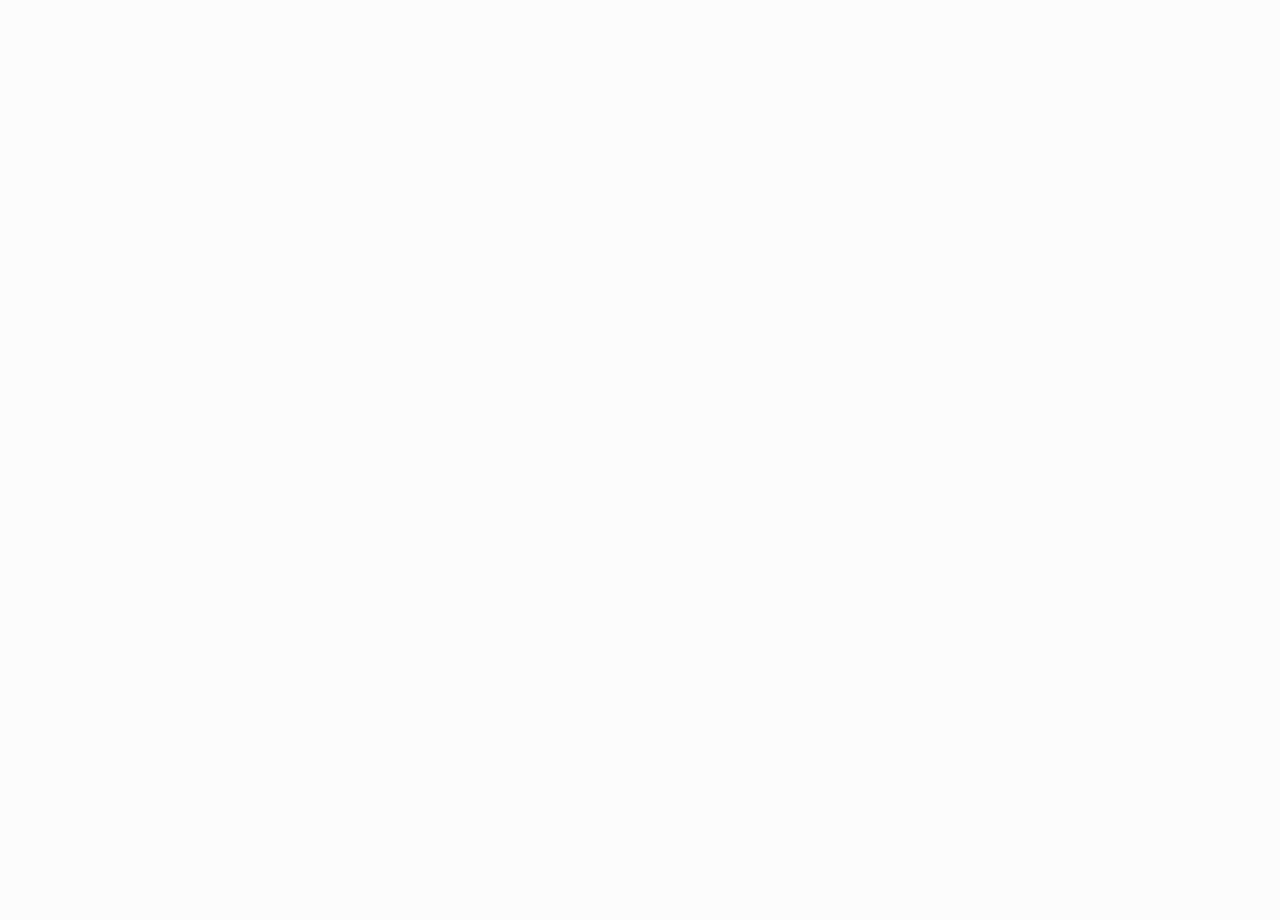
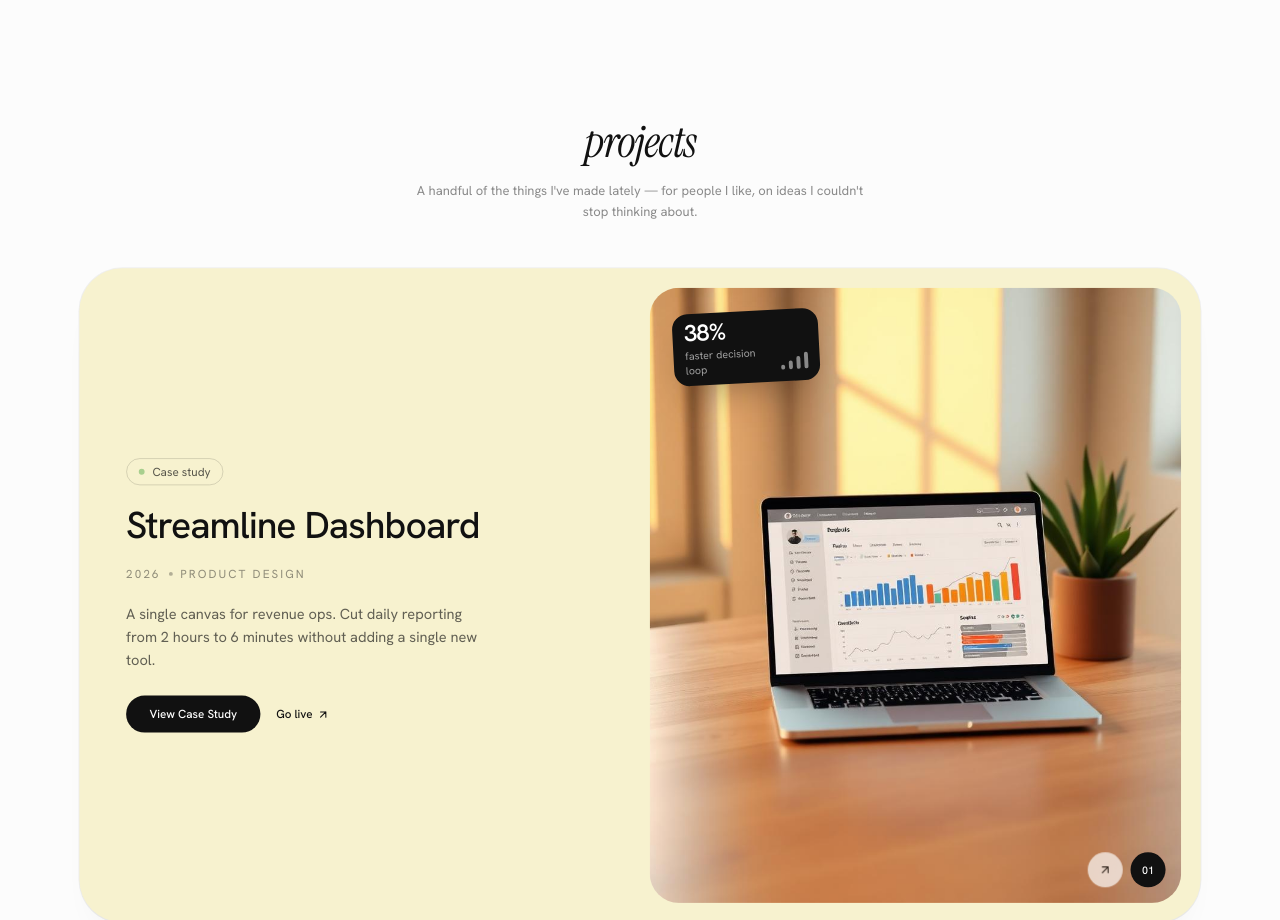
Before and after one commit to onceuponatechie/hello-my-world, a Next.js app: page / in a window 1280 px wide. Shown: the part 1880-2800 px from the top of the page. Before the commit the page ends 1904 px from the top, so only its background shows below. Built offline with nearby package versions, Linux system fonts and the light colour scheme.

Commit message:
feat: add responsive projects section with scroll stacking

```diff
--- a/src/app/globals.css
+++ b/src/app/globals.css
@@ -9,6 +9,8 @@
   --color-muted-ink: #8a8a8a;
   --color-sage-soft: #e3f0da;
   --color-stone: #f1f1f0;
+  --color-butter-soft: #f7f2cf;
+  --color-lavender-soft: #efe7f5;
 }
 
 @theme inline {
@@ -40,3 +42,17 @@
   outline: 2px solid var(--color-ink);
   outline-offset: 4px;
 }
+
+/* Keep every card readable on phones, short windows, and with reduced motion. */
+@media (min-width: 768px) and (min-height: 700px) and (prefers-reduced-motion: no-preference) {
+  .project-stack-card {
+    position: sticky;
+    top: 4rem;
+  }
+
+  .project-stack-card > article {
+    height: calc(100svh - 8rem);
+    transform: translateY(var(--project-shift, 0px)) scale(var(--project-scale, 1));
+    transform-origin: top center;
+  }
+}
--- a/src/app/page.tsx
+++ b/src/app/page.tsx
@@ -2,6 +2,7 @@
 import { SiteNav } from "@/components/site-nav";
 import { Resources } from "@/components/resources";
 import { About } from "@/components/about";
+import { Projects } from "@/components/projects";
 
 export default function HomePage() {
   return (
@@ -14,6 +15,7 @@
         <Hero />
         <Resources />
         <About />
+        <Projects />
       </main>
     </div>
   );
--- /dev/null
+++ b/src/components/project-stack.tsx
@@ -0,0 +1,45 @@
+"use client";
+
+import { useEffect, useRef, type ReactNode } from "react";
+
+export function ProjectStack({ children }: { children: ReactNode }) {
+  const stackRef = useRef<HTMLDivElement>(null);
+
+  useEffect(() => {
+    const cards = Array.from(stackRef.current?.querySelectorAll<HTMLElement>(".project-stack-card") ?? []);
+    const motion = window.matchMedia("(min-width: 768px) and (min-height: 700px) and (prefers-reduced-motion: no-preference)");
+    let frame = 0;
+
+    function updateCards() {
+      frame = 0;
+      // Read positions before writing styles to avoid repeated layout work.
+      const positions = cards.map((card) => card.getBoundingClientRect().top);
+      const pinnedTop = parseFloat(getComputedStyle(document.documentElement).fontSize) * 4;
+      cards.forEach((card, index) => {
+        const nextTop = positions[index + 1];
+        const progress = motion.matches && nextTop !== undefined
+          ? Math.min(1, Math.max(0, (window.innerHeight - nextTop) / (window.innerHeight - pinnedTop)))
+          : 0;
+        card.style.setProperty("--project-scale", String(1 - progress * 0.06));
+        card.style.setProperty("--project-shift", `${progress * -24}px`);
+      });
+    }
+
+    function scheduleUpdate() {
+      if (!frame) frame = window.requestAnimationFrame(updateCards);
+    }
+
+    scheduleUpdate();
+    window.addEventListener("scroll", scheduleUpdate, { passive: true });
+    window.addEventListener("resize", scheduleUpdate);
+    motion.addEventListener("change", scheduleUpdate);
+    return () => {
+      window.cancelAnimationFrame(frame);
+      window.removeEventListener("scroll", scheduleUpdate);
+      window.removeEventListener("resize", scheduleUpdate);
+      motion.removeEventListener("change", scheduleUpdate);
+    };
+  }, []);
+
+  return <div ref={stackRef} className="relative mt-14">{children}</div>;
+}
--- /dev/null
+++ b/src/components/projects.tsx
@@ -0,0 +1,113 @@
+import Image from "next/image";
+import { Icon } from "@/components/icon";
+import { ProjectStack } from "@/components/project-stack";
+import laptopDash from "@/assets/images/essy-laptop-dash.jpg";
+import insight from "@/assets/images/essy-insight.jpg";
+import phone from "@/assets/images/essy-phone.jpg";
+import slide from "@/assets/images/essy-slide.jpg";
+
+const projects = [
+  {
+    name: "Streamline Dashboard",
+    year: "2026",
+    role: "Product design",
+    body: "A single canvas for revenue ops. Cut daily reporting from 2 hours to 6 minutes without adding a single new tool.",
+    image: laptopDash,
+    stat: "38%",
+    statLabel: "faster decision loop",
+    tint: "bg-butter-soft",
+  },
+  {
+    name: "Insight Studio",
+    year: "2025",
+    role: "Web · Analytics",
+    body: "A calmer analytics home for a research team who lived in eight tabs at once, rebuilt around one question at a time.",
+    image: insight,
+    stat: "4×",
+    statLabel: "less tab switching",
+    tint: "bg-sage-soft",
+  },
+  {
+    name: "Pocket Coach",
+    year: "2025",
+    role: "iOS · Wellness",
+    body: "A pocket-sized nudge app that helps founders keep one promise a day, with streaks that forgive a missed morning.",
+    image: phone,
+    stat: "4.8★",
+    statLabel: "App Store rating",
+    tint: "bg-lavender-soft",
+  },
+  {
+    name: "Sage Deck",
+    year: "2024",
+    role: "Brand · Deck system",
+    body: "A deck kit that reads like a magazine and closes like a founder brief — built once, reused across every raise.",
+    image: slide,
+    stat: "3 May",
+    statLabel: "launch day",
+    tint: "bg-[#f6f6f6]",
+  },
+];
+
+export function Projects() {
+  return (
+    <section id="projects" aria-labelledby="projects-heading" className="relative scroll-mt-6 px-4 py-16 sm:px-8 sm:py-24">
+      <div className="mx-auto max-w-5xl text-center">
+        <h2 id="projects-heading" className="font-serif text-[clamp(28px,3.6vw,44px)] italic leading-none tracking-tight">projects</h2>
+        <p className="mx-auto mt-4 max-w-md text-[13px] leading-relaxed text-muted-ink">
+          A handful of the things I&apos;ve made lately — for people I like, on ideas I couldn&apos;t stop thinking about.
+        </p>
+      </div>
+
+      <ProjectStack>
+        {projects.map((project, index) => {
+          const dark = index % 2 === 0;
+          const titleId = `project-${index + 1}-title`;
+          return (
+            <div key={project.name} className="project-stack-card relative mt-4 first:mt-0 md:mt-6" style={{ zIndex: index + 1 }}>
+              <article aria-labelledby={titleId} className={`group relative mx-auto max-w-6xl overflow-hidden rounded-[32px] p-4 ring-1 ring-black/5 shadow-[0_1px_2px_rgba(0,0,0,0.03),0_24px_44px_-32px_rgba(0,0,0,0.14)] md:rounded-[44px] md:p-5 ${project.tint}`}>
+                <div className="grid h-full grid-cols-1 gap-4 md:grid-cols-2 md:gap-5">
+                  <div className="relative order-1 aspect-[16/10] overflow-hidden rounded-[20px] md:order-2 md:aspect-auto md:min-h-[320px] md:rounded-[30px]">
+                    <Image src={project.image} alt={project.name} fill sizes="(min-width: 1280px) 546px, (min-width: 768px) 48vw, 100vw" className="object-cover transition-transform duration-700 ease-[cubic-bezier(0.22,1,0.36,1)] group-hover:scale-[1.04] motion-reduce:transform-none motion-reduce:transition-none" />
+                    <div className={`absolute left-4 top-4 flex max-w-[80%] items-end gap-3 rounded-2xl px-3 py-2 shadow-[0_18px_40px_-16px_rgba(0,0,0,0.35)] md:left-6 md:top-6 md:max-w-[60%] ${dark ? "-rotate-3 bg-ink text-white" : "rotate-2 bg-card text-ink"}`}>
+                      <div className="min-w-0">
+                        <div className="text-[20px] font-semibold leading-none tracking-tight md:text-[24px]">{project.stat}</div>
+                        <div className="mt-1 max-w-[14ch] text-[10px] leading-snug opacity-60 md:text-[11px]">{project.statLabel}</div>
+                      </div>
+                      <div aria-hidden="true" className="flex shrink-0 items-end gap-1 pb-1 opacity-50">
+                        {[5, 9, 13, 17].map((height) => <span key={height} className="w-1 rounded-full bg-current" style={{ height }} />)}
+                      </div>
+                    </div>
+                    <div aria-hidden="true" className="pointer-events-none absolute bottom-4 right-4 flex items-center gap-2">
+                      <span className="grid h-9 w-9 place-items-center rounded-full bg-card/85 text-ink opacity-80 backdrop-blur"><Icon name="arrow-up-right" className="h-3.5 w-3.5" /></span>
+                      <span className="grid h-9 w-9 place-items-center rounded-full bg-ink text-[11px] font-medium text-white">{String(index + 1).padStart(2, "0")}</span>
+                    </div>
+                  </div>
+
+                  <div className="order-2 flex flex-col justify-center gap-4 p-3 pb-0 pt-1 md:order-1 md:gap-5 md:p-7">
+                    <span className="inline-flex w-fit items-center gap-2 rounded-full border border-ink/15 px-3 py-1 text-[12px] text-ink/70">
+                      <span aria-hidden="true" className="h-1.5 w-1.5 rounded-full bg-sage" /> Case study
+                    </span>
+                    <h3 id={titleId} className="text-[clamp(1.7rem,3vw,2.6rem)] font-medium leading-[1.1] tracking-tight">{project.name}</h3>
+                    <div className="flex flex-wrap items-center gap-2 text-[12px] uppercase tracking-[0.18em] text-ink/45">
+                      {project.year}<span aria-hidden="true" className="h-1 w-1 rounded-full bg-ink/30" />{project.role}
+                    </div>
+                    <p className="max-w-[44ch] text-[14px] leading-[1.6] text-ink/65 md:text-[15px]">{project.body}</p>
+                    <div className="mt-1 flex flex-wrap items-center gap-4">
+                      <button type="button" disabled title="Case study coming soon" className="inline-flex cursor-not-allowed items-center rounded-full bg-ink px-6 py-2.5 text-[12px] font-medium text-white">View Case Study</button>
+                      <button type="button" disabled title="Live site link coming soon" className="inline-flex cursor-not-allowed items-center gap-1 text-[12px] font-medium text-ink">Go live <Icon name="arrow-up-right" className="h-[13px] w-[13px]" /></button>
+                    </div>
+                  </div>
+                </div>
+              </article>
+            </div>
+          );
+        })}
+      </ProjectStack>
+
+      <div className="mx-auto mt-10 flex max-w-6xl justify-center">
+        <a href="#projects" className="inline-flex items-center rounded-full border border-ink/15 px-5 py-2.5 text-[13px] font-medium transition-colors hover:bg-ink hover:text-white">Back to projects</a>
+      </div>
+    </section>
+  );
+}
```
Also changed, not shown: src/assets/images/essy-insight.jpg (added), src/assets/images/essy-laptop-dash.jpg (added).
